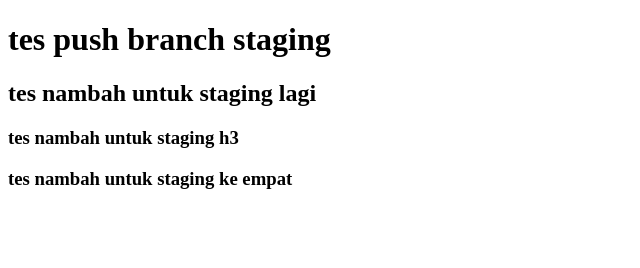
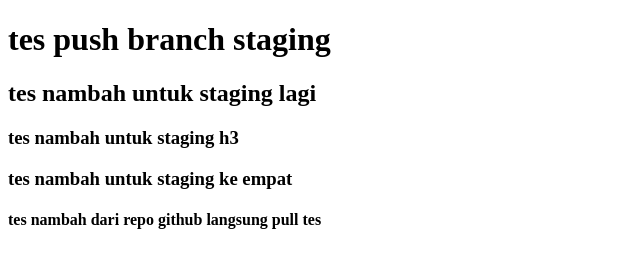
Before and after one commit to ardiola/belajar-niomic, a plain HTML site: page stagingpush.html in a window 1280 px wide. Shown: the whole page, without its empty margins (0-640 px from the left). Drawn offline with Linux system fonts and the light colour scheme.

Commit message:
nambah element h4 untuk pull

```diff
--- a/stagingpush.html
+++ b/stagingpush.html
@@ -11,5 +11,6 @@
     <h2>tes nambah untuk staging lagi</h2>
     <h3>tes nambah untuk staging h3</h3>
     <h3>tes nambah untuk staging ke empat</h3>
+    <h4>tes nambah dari repo github langsung pull tes</h4>
 </body>
 </html>
```
